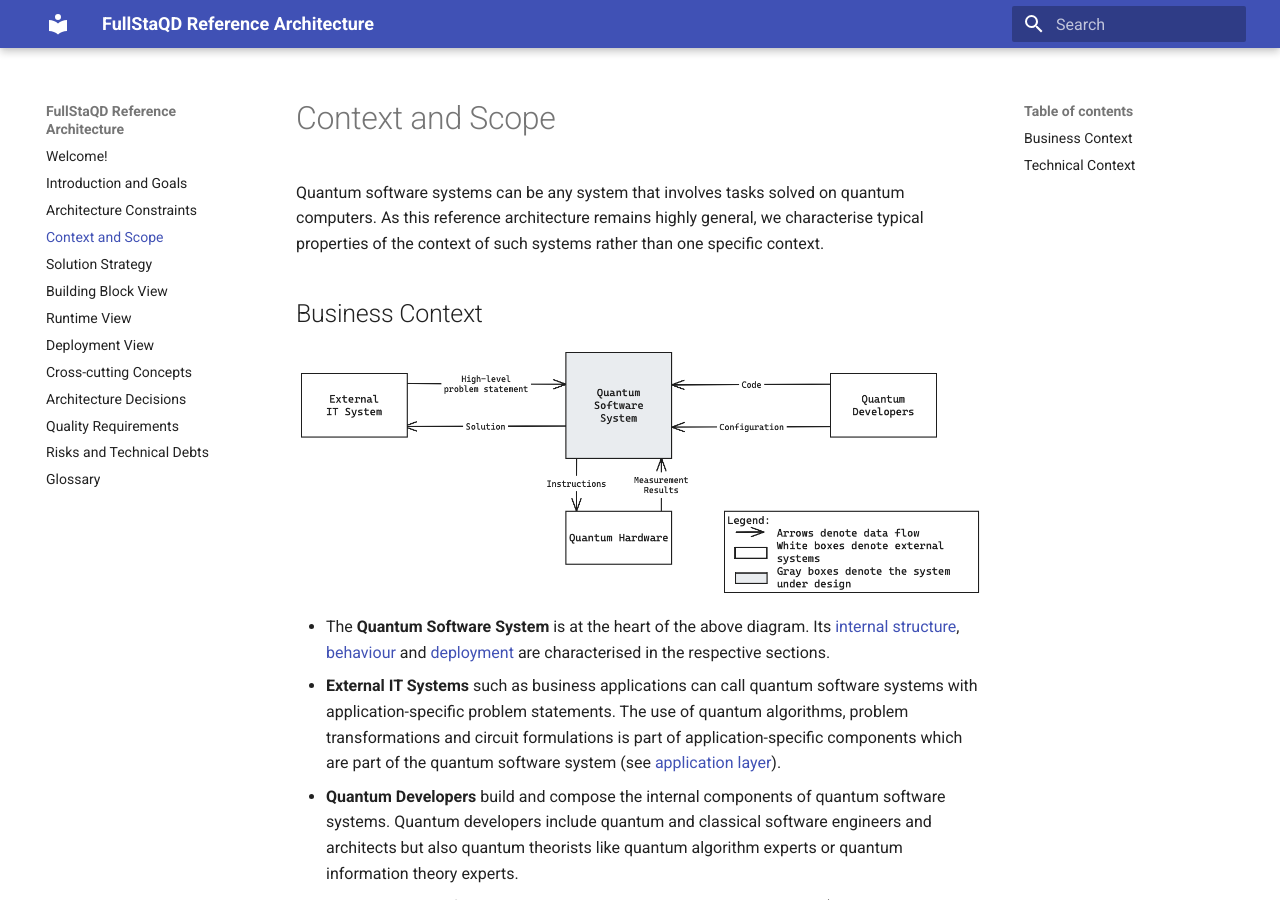
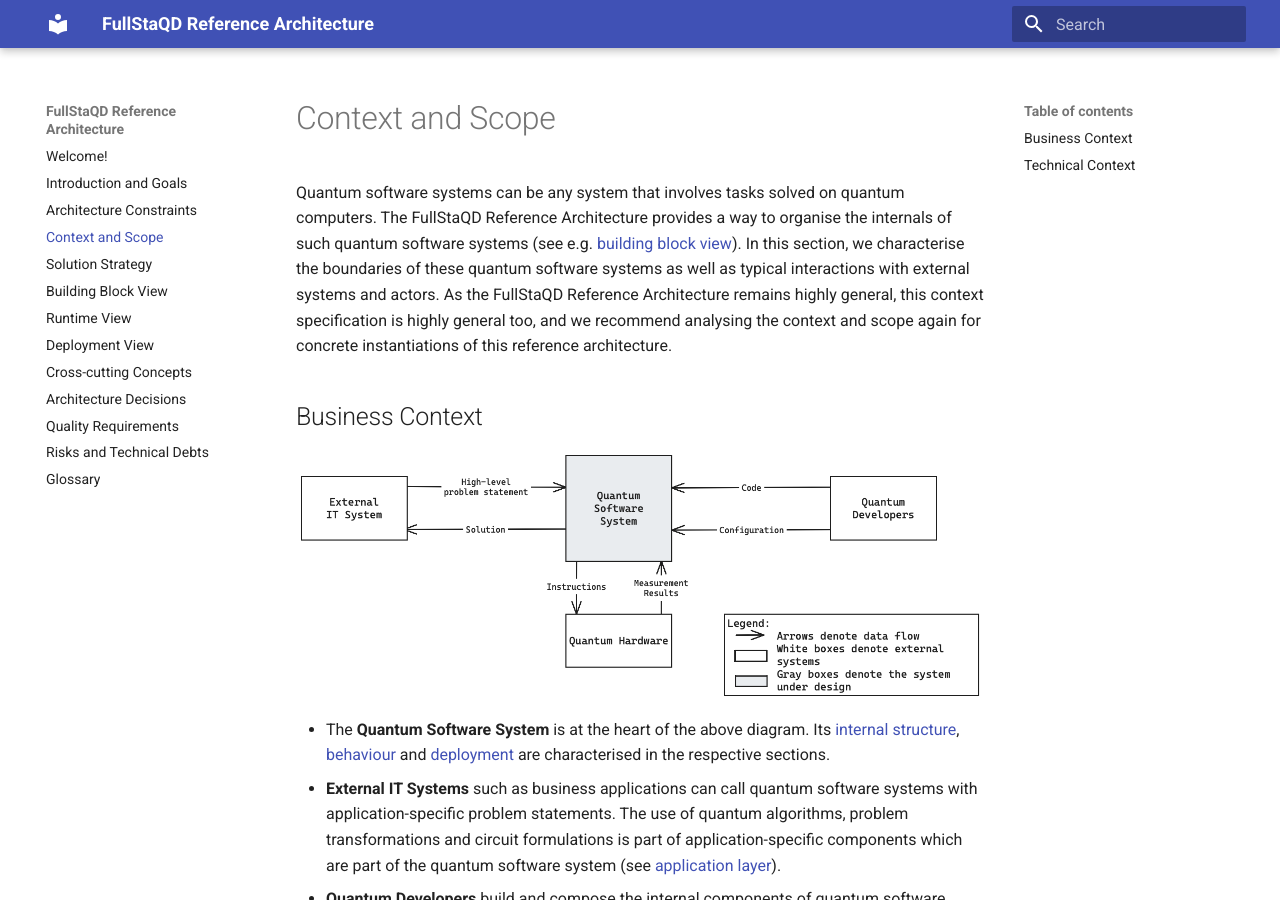
Before and after one commit to FullStaQD/architecture, an MkDocs documentation site: the page built from docs/03_context_and_scope.md, in a window 1280 px wide and 900 px high. Built offline with MkDocs 1.6.1 and Material for MkDocs 9.7.7, drawn with Linux system fonts in a browser that asks for light colours.

Commit message:
docs(context): improve introduction as per Rinor's suggestions

```diff
--- a/docs/03_context_and_scope.md
+++ b/docs/03_context_and_scope.md
@@ -2,8 +2,14 @@
 
 Quantum software systems can be any system that involves tasks solved on quantum
 computers.
-As this reference architecture remains highly general, we characterise typical
-properties of the context of such systems rather than one specific context.
+The FullStaQD Reference Architecture provides a way to organise the internals of
+such quantum software systems (see e.g.
+[building block view](./05_building_block_view.md)).
+In this section, we characterise the boundaries of these quantum software
+systems as well as typical interactions with external systems and actors.
+As the FullStaQD Reference Architecture remains highly general, this context
+specification is highly general too, and we recommend analysing the context and
+scope again for concrete instantiations of this reference architecture.
 
 ## Business Context {#_business_context}
 
```
Also changed, not shown: other parts of docs/03_context_and_scope.md (+0 -1 lines).
